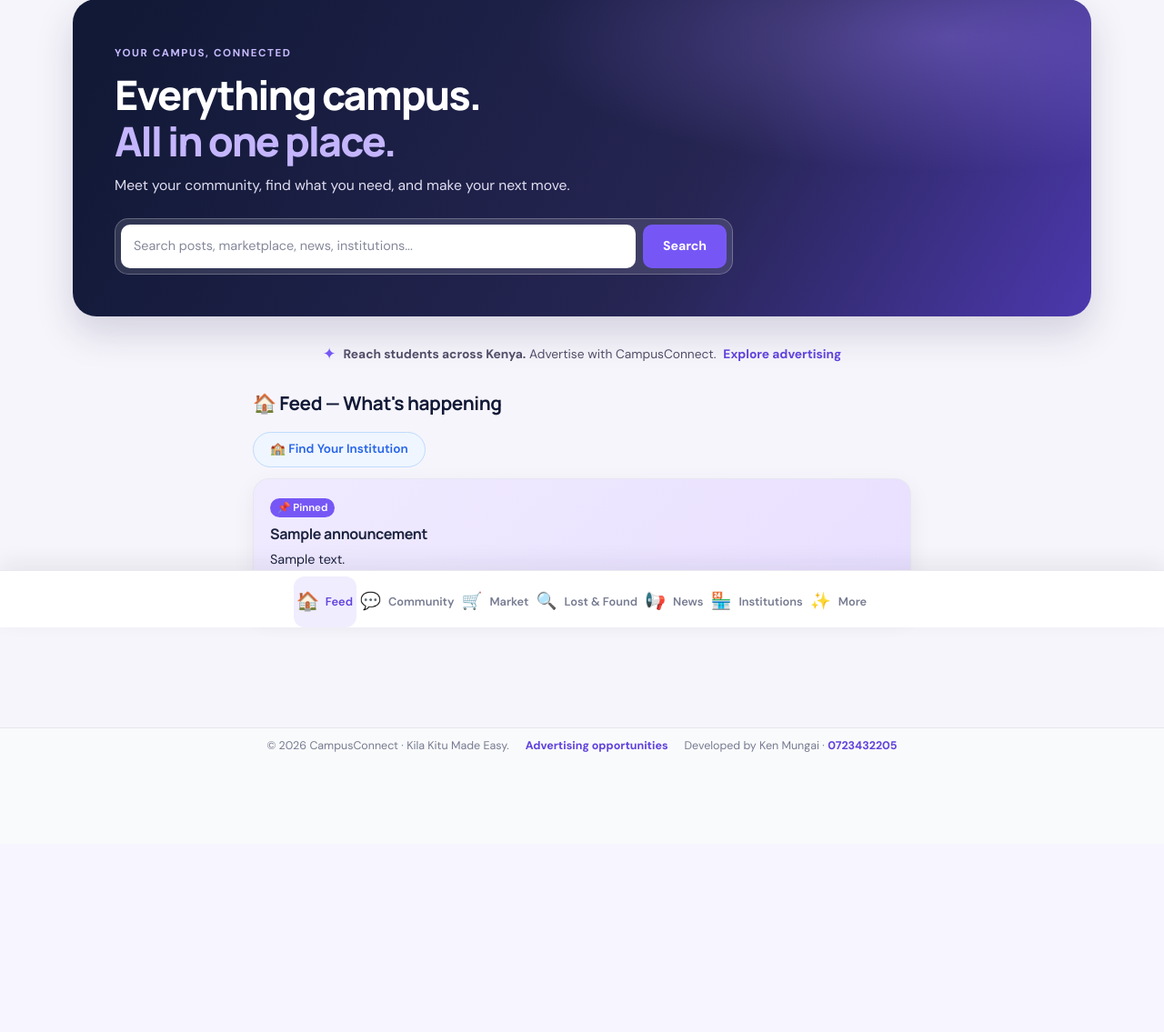
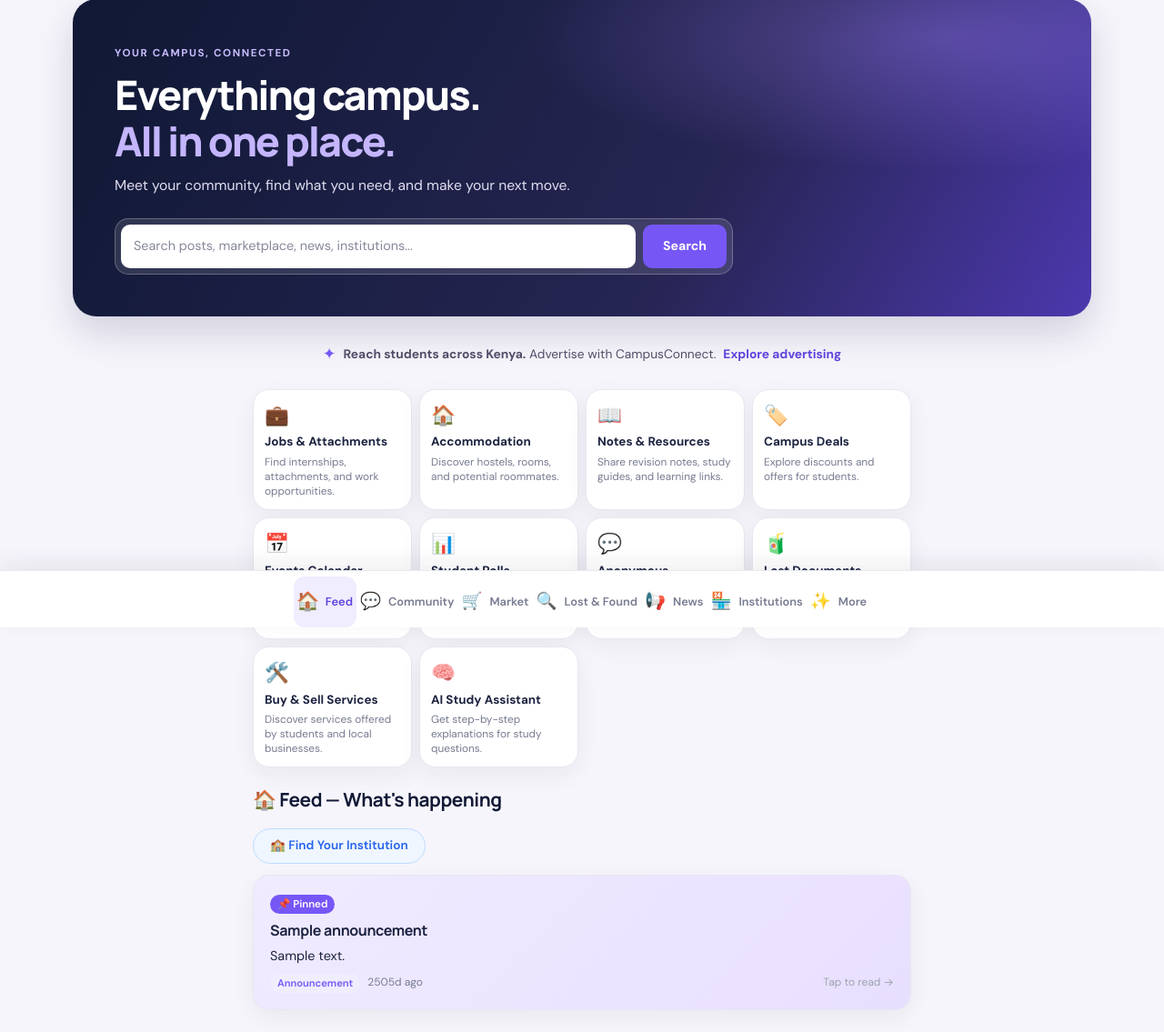
Before and after one commit to mungaikenndegerege-bot/CampusConnect, a Flask app: page / in a window 1280 px wide. Shown: the part 110-1245 px from the top of the page at 91% size. Before the commit the page ends 937 px from the top, so only its background shows below. Run offline with Flask 3, Linux system fonts and the light colour scheme; tables that the repository leaves empty hold one stand-in row (values such as "Sample post").

Commit message:
Show feature shortcuts on homepage
Co-authored-by: Copilot <223556219+Copilot@users.noreply.github.com>

```diff
--- a/static/css/style.css
+++ b/static/css/style.css
@@ -721,6 +721,11 @@ select:focus-visible { outline: 3px solid rgba(118, 87, 246, 0.3); outline-offse
   grid-template-columns: repeat(auto-fit, minmax(min(100%, 220px), 1fr));
   gap: 12px;
 }
+.home-feature-grid {
+  grid-template-columns: repeat(2, minmax(0, 1fr));
+  gap: 8px;
+  margin-bottom: 20px;
+}
 .feature-tile {
   display: flex;
   min-height: 170px;
@@ -741,6 +746,14 @@ select:focus-visible { outline: 3px solid rgba(118, 87, 246, 0.3); outline-offse
 .feature-tile-icon { font-size: 1.65rem; }
 .feature-tile-title { font-weight: 800; }
 .feature-tile-description { color: var(--text-muted); font-size: .84rem; line-height: 1.45; }
+.home-feature-grid .feature-tile {
+  min-height: 118px;
+  gap: 5px;
+  padding: 12px;
+}
+.home-feature-grid .feature-tile-icon { font-size: 1.35rem; }
+.home-feature-grid .feature-tile-title { font-size: .84rem; line-height: 1.25; }
+.home-feature-grid .feature-tile-description { font-size: .74rem; line-height: 1.35; }
 .feature-section-header { display: grid; justify-items: start; gap: 8px; }
 .feature-back {
   padding: 6px 0;
@@ -879,6 +892,12 @@ select:focus-visible { outline: 3px solid rgba(118, 87, 246, 0.3); outline-offse
   #bottom-nav .nav-icon { font-size: 1.1rem; }
   #fab-container { right: 14px; bottom: 132px; }
   #app-footer { padding-bottom: 160px; }
+  .home-feature-grid .feature-tile { min-height: 84px; padding: 10px; }
+  .home-feature-grid .feature-tile-description { display: none; }
+}
+
+@media (min-width: 700px) {
+  .home-feature-grid { grid-template-columns: repeat(4, minmax(0, 1fr)); }
 }
 
 @media (prefers-reduced-motion: reduce) {
--- a/static/js/features.js
+++ b/static/js/features.js
@@ -69,23 +69,25 @@ function getFeature(kind) {
   return featureCatalog.find(feature => feature.kind === kind);
 }
 
-function renderFeatureHub() {
-  const main = document.getElementById('main-content');
-  main.innerHTML = `
-    <div class="section-header">
-      <h2 class="section-title">\u2728 More from CampusConnect</h2>
-      <p class="feature-hub-intro">Explore opportunities, resources, and conversations made for campus life.</p>
-    </div>
-    <div class="feature-grid">${featureCatalog.map(feature => `
+function renderFeatureGrid() {
+  return `<div class="feature-grid home-feature-grid">${featureCatalog.map(feature => `
       <button class="feature-tile" type="button" data-feature-kind="${escHtml(feature.kind)}">
         <span class="feature-tile-icon" aria-hidden="true">${feature.icon}</span>
         <span class="feature-tile-title">${escHtml(feature.title)}</span>
         <span class="feature-tile-description">${escHtml(feature.description)}</span>
-      </button>`).join('')}
-    </div>`;
+      </button>`).join('')}</div>`;
+}
+
+function wireFeatureGrid(main) {
   main.querySelectorAll('[data-feature-kind]').forEach(button => {
     button.addEventListener('click', () => renderFeatureKind(button.dataset.featureKind));
   });
+}
+
+function renderFeatureHub() {
+  const main = document.getElementById('main-content');
+  main.innerHTML = renderFeatureGrid();
+  wireFeatureGrid(main);
 }
 
 function renderFeatureCard(item) {
--- a/static/js/feed.js
+++ b/static/js/feed.js
@@ -5,10 +5,11 @@ async function renderFeed() {
     const items = await api('GET', '/api/feed');
     const withAds = injectAds(items);
     if (!withAds.length) {
-      mc.innerHTML = '<div class="empty-state"><div class="empty-icon">&#127968;</div><p>No posts yet. Be the first!</p></div>';
+      mc.innerHTML = `${renderFeatureGrid()}<div class="empty-state"><div class="empty-icon">&#127968;</div><p>No posts yet. Be the first!</p></div>`;
+      wireFeatureGrid(mc);
       return;
     }
-    let html = '<div class="section-header"><h2 class="section-title">&#127968; Feed &mdash; What\'s happening</h2></div>';
+    let html = `${renderFeatureGrid()}<div class="section-header"><h2 class="section-title">&#127968; Feed &mdash; What\'s happening</h2></div>`;
 
     // Institution quick-access
     const myInst = (() => { try { return JSON.parse(localStorage.getItem('cc_my_institution') || 'null'); } catch(e) { return null; } })();
@@ -25,6 +26,7 @@ async function renderFeed() {
       else if (item.section === 'announcement') html += renderAnnCard(item);
     });
     mc.innerHTML = html;
+    wireFeatureGrid(mc);
 
     // Wire up click-to-open on every card
     mc.querySelectorAll('.card[data-id]').forEach(card => {
@@ -38,7 +40,8 @@ async function renderFeed() {
       });
     });
   } catch(e) {
-    mc.innerHTML = '<div class="empty-state"><div class="empty-icon">&#128565;</div><p>Could not load feed.</p></div>';
+    mc.innerHTML = `${renderFeatureGrid()}<div class="empty-state"><div class="empty-icon">&#128565;</div><p>Could not load feed.</p></div>`;
+    wireFeatureGrid(mc);
   }
 }
 
--- a/templates/index.html
+++ b/templates/index.html
@@ -15,7 +15,7 @@
   <link rel="preconnect" href="https://fonts.googleapis.com">
   <link rel="preconnect" href="https://fonts.gstatic.com" crossorigin>
   <link href="https://fonts.googleapis.com/css2?family=DM+Sans:wght@400;500;600;700&family=Manrope:wght@500;600;700;800&display=swap" rel="stylesheet">
-  <link rel="stylesheet" href="/static/css/style.css?v=mobile-nav-2">
+  <link rel="stylesheet" href="/static/css/style.css?v=home-feature-grid-1">
   <link rel="manifest" href="/static/manifest.json">
   <meta name="theme-color" content="#111936">
 </head>
@@ -81,14 +81,14 @@
     <div id="toast-container"></div>
   </div>
   <script src="/static/js/app.js"></script>
-  <script src="/static/js/feed.js"></script>
+  <script src="/static/js/feed.js?v=home-feature-grid-1"></script>
   <script src="/static/js/community.js"></script>
   <script src="/static/js/marketplace.js"></script>
   <script src="/static/js/lostandfound.js"></script>
   <script src="/static/js/announcements.js"></script>
   <script src="/static/js/account.js?v=footer-credit-1"></script>
   <script src="/static/js/institutions.js"></script>
-  <script src="/static/js/features.js?v=resource-uploads-1"></script>
+  <script src="/static/js/features.js?v=home-feature-grid-1"></script>
 <footer id="app-footer">
   <p>&copy; 2026 CampusConnect <span aria-hidden="true">&middot;</span> Kila Kitu Made Easy.</p>
   <a href="/advertiser">Advertising opportunities</a>
```
